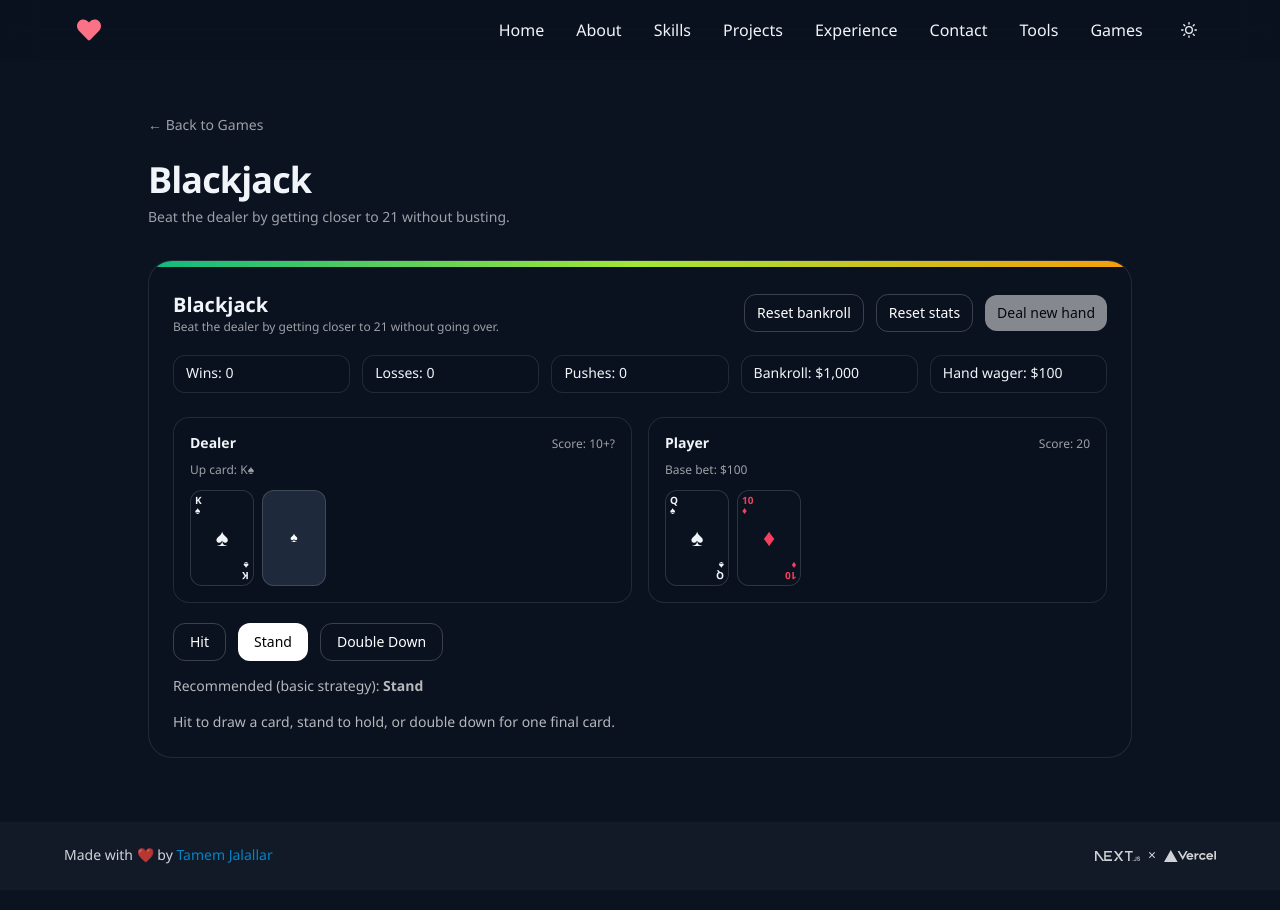
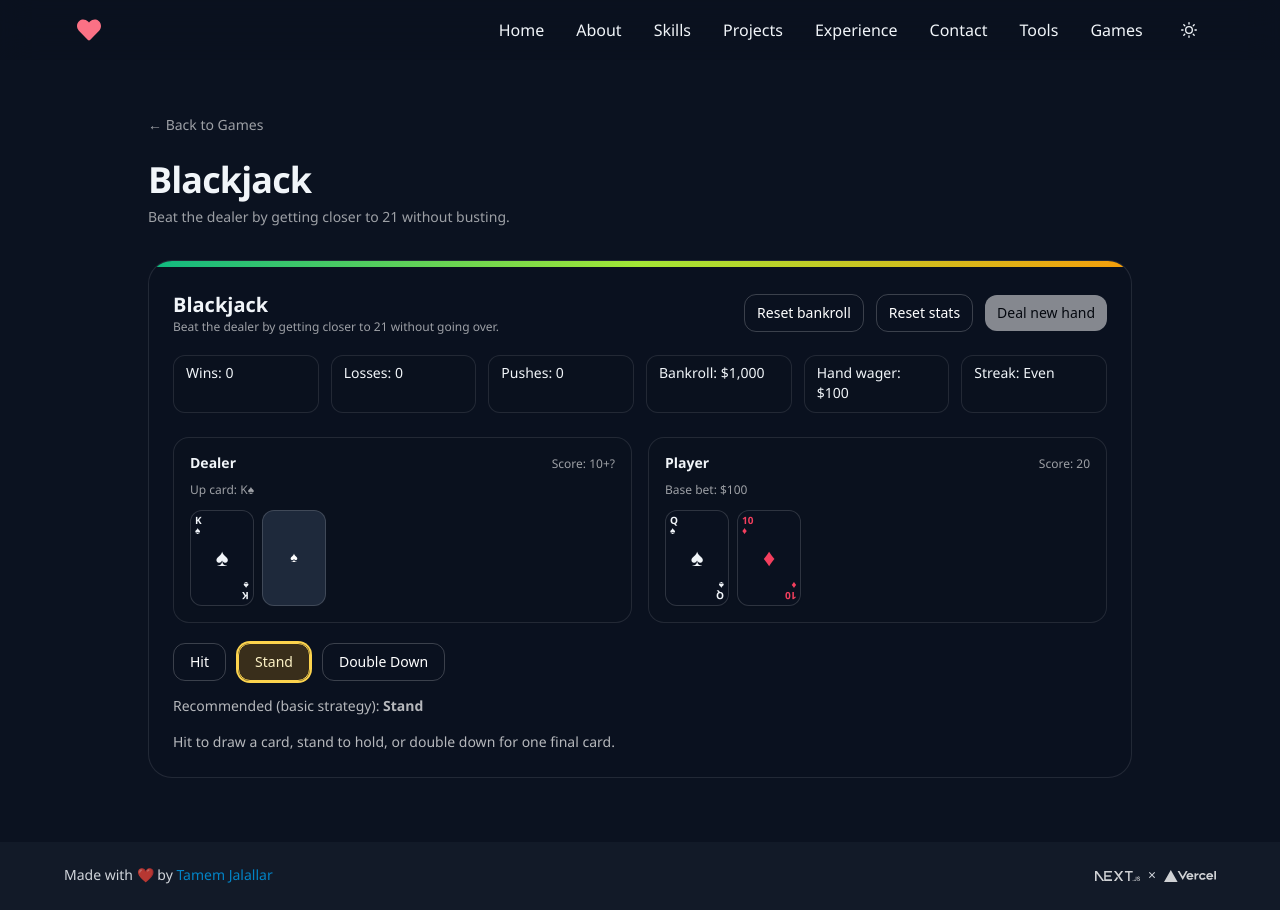
Before and after one commit to TamemJalallar/TamemJalallar.github.io, a Next.js app: page /games/blackjack in a window 1280 px wide. Built offline with nearby package versions, Linux system fonts and the light colour scheme.

Commit message:
Update BlackjackGame.tsx

```diff
--- a/components/games/BlackjackGame.tsx
+++ b/components/games/BlackjackGame.tsx
@@ -29,6 +29,13 @@ type Stats = {
   wins: number;
   losses: number;
   pushes: number;
+};
+
+type SessionInit = {
+  game: GameState;
+  stats: Stats;
+  bankroll: number;
+  streak: number;
 };
 
 const STARTING_BANKROLL = 1000;
@@ -102,6 +109,18 @@ function bankrollDelta(outcome: RoundOutcome, wager: number) {
   if (outcome === "win") return wager;
   if (outcome === "push") return 0;
   return -wager;
+}
+
+function nextStreakValue(previous: number, outcome: RoundOutcome) {
+  if (outcome === "push") return previous;
+  if (outcome === "win") return previous >= 0 ? previous + 1 : 1;
+  return previous <= 0 ? previous - 1 : -1;
+}
+
+function formatStreak(streak: number) {
+  if (streak > 0) return `W${streak}`;
+  if (streak < 0) return `L${Math.abs(streak)}`;
+  return "Even";
 }
 
 function formatMoney(amount: number) {
@@ -184,6 +203,39 @@ function createRound(wager: number): GameState {
     outcome: null,
     wager,
     didDouble: false,
+  };
+}
+
+function isNaturalBlackjack(hand: Card[]) {
+  return hand.length === 2 && handTotal(hand) === 21;
+}
+
+function createInitialSession(): SessionInit {
+  const firstRound = createRound(BASE_WAGER);
+  const dealerHasBlackjack = isNaturalBlackjack(firstRound.dealer);
+
+  if (!dealerHasBlackjack) {
+    return {
+      game: firstRound,
+      stats: { ...BASE_STATS },
+      bankroll: STARTING_BANKROLL,
+      streak: 0,
+    };
+  }
+
+  return {
+    game: {
+      ...firstRound,
+      phase: "round-over",
+      outcome: "loss",
+    },
+    stats: {
+      wins: 0,
+      losses: 1,
+      pushes: 0,
+    },
+    bankroll: STARTING_BANKROLL + bankrollDelta("loss", firstRound.wager),
+    streak: -1,
   };
 }
 
@@ -320,9 +372,11 @@ function HandCards({ cards, hideSecondCard }: { cards: Card[]; hideSecondCard?:
 }
 
 export default function BlackjackGame() {
-  const [game, setGame] = useState<GameState>(() => createRound(BASE_WAGER));
-  const [stats, setStats] = useState<Stats>(BASE_STATS);
-  const [bankroll, setBankroll] = useState(STARTING_BANKROLL);
+  const [initialSession] = useState<SessionInit>(() => createInitialSession());
+  const [game, setGame] = useState<GameState>(initialSession.game);
+  const [stats, setStats] = useState<Stats>(initialSession.stats);
+  const [bankroll, setBankroll] = useState(initialSession.bankroll);
+  const [streak, setStreak] = useState(initialSession.streak);
 
   const playerScore = useMemo(() => handTotal(game.player), [game.player]);
   const dealerScore = useMemo(
@@ -339,16 +393,22 @@ export default function BlackjackGame() {
     () => recommendMove(game.player, game.dealer[0], canDoubleDown),
     [canDoubleDown, game.dealer, game.player],
   );
+  const isHitRecommended = game.phase === "player-turn" && recommendedAction === "Hit";
+  const isStandRecommended = game.phase === "player-turn" && recommendedAction === "Stand";
+  const isDoubleRecommended = game.phase === "player-turn" && recommendedAction === "Double Down";
 
   const statusMessage = useMemo(() => {
     if (game.phase === "player-turn") {
       if (playerScore === 21) return "You have 21. Stand to settle the hand.";
       return "Hit to draw a card, stand to hold, or double down for one final card.";
     }
+    if (game.outcome === "loss" && isNaturalBlackjack(game.dealer)) {
+      return "Dealer has blackjack. Hand auto-lost.";
+    }
     if (game.outcome === "win") return "You win the hand.";
     if (game.outcome === "loss") return "Dealer wins the hand.";
     return "Push. Nobody wins this round.";
-  }, [game.outcome, game.phase, playerScore]);
+  }, [game.dealer, game.outcome, game.phase, playerScore]);
 
   const updateStats = (outcome: RoundOutcome) => {
     const key = statLabel(outcome);
@@ -374,20 +434,38 @@ export default function BlackjackGame() {
     });
     updateStats(next.outcome);
     setBankroll((prev) => prev + bankrollDelta(next.outcome, next.wager));
+    setStreak((prev) => nextStreakValue(prev, next.outcome));
+  };
+
+  const startRound = () => {
+    const nextRound = createRound(BASE_WAGER);
+    if (isNaturalBlackjack(nextRound.dealer)) {
+      finishRound({
+        deck: nextRound.deck,
+        player: nextRound.player,
+        dealer: nextRound.dealer,
+        outcome: "loss",
+        wager: nextRound.wager,
+        didDouble: nextRound.didDouble,
+      });
+      return;
+    }
+    setGame(nextRound);
   };
 
   const handleNewRound = () => {
     if (!canDeal) return;
-    setGame(createRound(BASE_WAGER));
+    startRound();
   };
 
   const handleResetStats = () => {
     setStats({ ...BASE_STATS });
+    setStreak(0);
   };
 
   const handleResetBankroll = () => {
     setBankroll(STARTING_BANKROLL);
-    setGame(createRound(BASE_WAGER));
+    startRound();
   };
 
   const handleHit = () => {
@@ -514,7 +592,7 @@ export default function BlackjackGame() {
           </button>
         </div>
 
-        <div className="mt-5 grid gap-3 text-sm sm:grid-cols-5">
+        <div className="mt-5 grid gap-3 text-sm sm:grid-cols-6">
           <div className="rounded-xl border border-gray-200/70 bg-white/70 px-3 py-2 dark:border-white/10 dark:bg-grey-900/40">
             Wins: {stats.wins}
           </div>
@@ -529,6 +607,9 @@ export default function BlackjackGame() {
           </div>
           <div className="rounded-xl border border-gray-200/70 bg-white/70 px-3 py-2 dark:border-white/10 dark:bg-grey-900/40">
             Hand wager: {formatMoney(game.wager)}
+          </div>
+          <div className="rounded-xl border border-gray-200/70 bg-white/70 px-3 py-2 dark:border-white/10 dark:bg-grey-900/40">
+            Streak: {formatStreak(streak)}
           </div>
         </div>
 
@@ -563,7 +644,11 @@ export default function BlackjackGame() {
             type="button"
             onClick={handleHit}
             disabled={game.phase !== "player-turn" || playerScore >= 21}
-            className="rounded-xl border border-gray-300/80 px-4 py-2 text-sm text-black transition-colors hover:bg-gray-100 disabled:cursor-not-allowed disabled:opacity-50 dark:border-white/20 dark:text-white dark:hover:bg-white/10"
+            className={`rounded-xl border px-4 py-2 text-sm transition-colors disabled:cursor-not-allowed disabled:opacity-50 ${
+              isHitRecommended
+                ? "border-amber-400 bg-amber-100 text-amber-900 ring-2 ring-amber-300 dark:border-amber-300 dark:bg-amber-500/20 dark:text-amber-100"
+                : "border-gray-300/80 text-black hover:bg-gray-100 dark:border-white/20 dark:text-white dark:hover:bg-white/10"
+            }`}
           >
             Hit
           </button>
@@ -571,7 +656,11 @@ export default function BlackjackGame() {
             type="button"
             onClick={handleStand}
             disabled={game.phase !== "player-turn"}
-            className="rounded-xl bg-black px-4 py-2 text-sm text-white transition-opacity disabled:cursor-not-allowed disabled:opacity-50 dark:bg-white dark:text-black"
+            className={`rounded-xl px-4 py-2 text-sm transition-opacity disabled:cursor-not-allowed disabled:opacity-50 ${
+              isStandRecommended
+                ? "border border-amber-400 bg-amber-100 text-amber-900 ring-2 ring-amber-300 dark:border-amber-300 dark:bg-amber-500/20 dark:text-amber-100"
+                : "bg-black text-white dark:bg-white dark:text-black"
+            }`}
           >
             Stand
           </button>
@@ -579,7 +668,11 @@ export default function BlackjackGame() {
             type="button"
             onClick={handleDoubleDown}
             disabled={!canDoubleDown}
-            className="rounded-xl border border-gray-300/80 px-4 py-2 text-sm text-black transition-colors hover:bg-gray-100 disabled:cursor-not-allowed disabled:opacity-50 dark:border-white/20 dark:text-white dark:hover:bg-white/10"
+            className={`rounded-xl border px-4 py-2 text-sm transition-colors disabled:cursor-not-allowed disabled:opacity-50 ${
+              isDoubleRecommended
+                ? "border-amber-400 bg-amber-100 text-amber-900 ring-2 ring-amber-300 dark:border-amber-300 dark:bg-amber-500/20 dark:text-amber-100"
+                : "border-gray-300/80 text-black hover:bg-gray-100 dark:border-white/20 dark:text-white dark:hover:bg-white/10"
+            }`}
           >
             Double Down
           </button>
```
